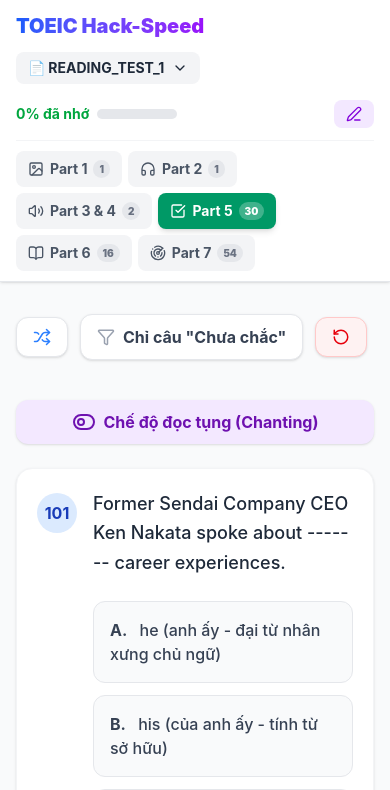
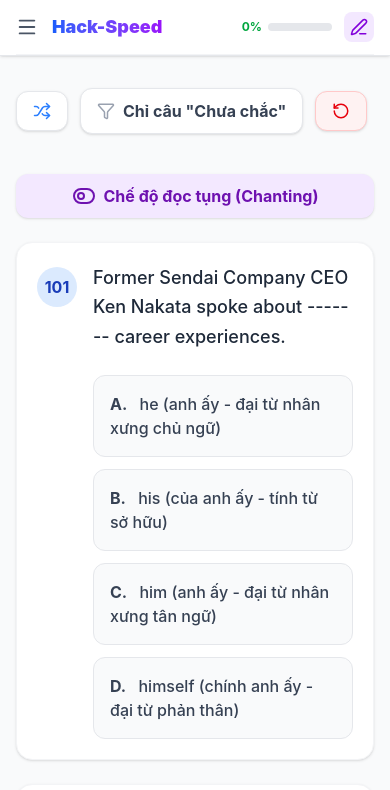
Before and after one commit to CrisVuBao/LuyenDeTiengAnh, a React (Vite) app: page / in a window 390 px wide. Shown: the top 790 px of the page. Built offline with nearby package versions, Linux system fonts and the light colour scheme.

Commit message:
update header menu nha

```diff
--- a/src/App.jsx
+++ b/src/App.jsx
@@ -9,7 +9,7 @@ import AdminPanel from './components/AdminPanel';
 import useConfidence from './hooks/useConfidence';
 import {
   Image as ImageIcon, Headphones, Volume2, CheckSquare,
-  BookOpen, Radar, Edit3, ChevronDown, Plus, Trash2
+  BookOpen, Radar, Edit3, ChevronDown, Plus, Trash2, Menu
 } from 'lucide-react';
 
 const STORAGE_KEY = 'toeic_hack_tests';
@@ -20,6 +20,7 @@ function App() {
   const [activeTestIdx, setActiveTestIdx] = useState(0);
   const [activeTab, setActiveTab] = useState('p5');
   const [showTestMenu, setShowTestMenu] = useState(false);
+  const [isMobileMenuOpen, setIsMobileMenuOpen] = useState(false);
 
   // Load from localStorage on mount
   useEffect(() => {
@@ -129,6 +130,11 @@ function App() {
     setShowTestMenu(false);
   };
 
+  const handleTabClick = (id) => {
+    setActiveTab(id);
+    setIsMobileMenuOpen(false); // Auto collapse on mobile when tab is clicked
+  };
+
   // --- Tab config ---
   const tabs = [
     { id: 'p1', label: 'Part 1', icon: <ImageIcon size={16} />, color: 'blue' },
@@ -143,32 +149,20 @@ function App() {
     return <div className="flex justify-center items-center h-screen font-bold text-xl text-gray-500 animate-pulse">Đang nạp dữ liệu Hack-Speed...</div>;
   }
 
-  return (
-    <div className="min-h-screen bg-gray-50 pb-20 font-sans">
-      {/* ===== HEADER ===== */}
-      <header className="bg-white shadow-sm border-b border-gray-200 sticky top-0 z-50">
-        <div className="max-w-7xl mx-auto px-4 md:px-8">
-          {/* Row 1: Logo + Test Selector + Progress + Admin */}
-          <div className="flex flex-wrap items-center justify-between py-3 border-b border-gray-100 gap-4">
-            <div className="flex flex-wrap items-center gap-3 md:gap-4 w-full md:w-auto">
-              <h1 className="text-xl md:text-2xl font-black bg-gradient-to-r from-blue-600 to-purple-600 bg-clip-text text-transparent whitespace-nowrap">
-                TOEIC Hack-Speed
-              </h1>
-
-              {/* Test selector dropdown */}
-              <div className="relative">
+  const TestSelectorDropdown = () => (
+    <div className="relative w-full md:w-auto">
       <button
         onClick={() => setShowTestMenu(!showTestMenu)}
-                  className="flex items-center gap-2 bg-gray-100 hover:bg-gray-200 px-3 py-1.5 md:px-4 md:py-2 rounded-lg font-bold text-gray-800 text-sm md:text-base transition-colors"
+        className="flex items-center justify-between md:justify-start gap-2 bg-gray-100 hover:bg-gray-200 px-3 py-2 rounded-lg font-bold text-gray-800 text-sm md:text-base transition-colors w-full md:w-auto"
       >
-                  📄 {activeTest.testId}
+        <span>📄 {activeTest.testId}</span>
         <ChevronDown size={16} className={`transition-transform ${showTestMenu ? 'rotate-180' : ''}`} />
       </button>
 
       {showTestMenu && (
         <>
           <div className="fixed inset-0 z-40" onClick={() => setShowTestMenu(false)}></div>
-                    <div className="absolute top-full left-0 mt-2 w-64 bg-white rounded-xl shadow-xl border border-gray-200 z-50 overflow-hidden">
+          <div className="absolute top-full left-0 mt-2 w-full md:w-64 bg-white rounded-xl shadow-xl border border-gray-200 z-50 overflow-hidden">
             <div className="p-2 border-b border-gray-100 bg-gray-50">
               <p className="text-xs font-bold text-gray-500 uppercase px-2">Chọn đề thi</p>
             </div>
@@ -182,7 +176,7 @@ function App() {
                 >
                   <span
                     className="flex-1 font-semibold"
-                              onClick={() => { setActiveTestIdx(i); setShowTestMenu(false); }}
+                    onClick={() => { setActiveTestIdx(i); setShowTestMenu(false); setIsMobileMenuOpen(false); }}
                   >
                     {i === activeTestIdx && '✅ '}{t.testId}
                     <span className="text-xs text-gray-400 ml-2">
@@ -209,14 +203,42 @@ function App() {
         </>
       )}
     </div>
+  );
+
+  return (
+    <div className="min-h-screen bg-gray-50 pb-20 font-sans">
+      {/* ===== HEADER ===== */}
+      <header className="bg-white shadow-sm border-b border-gray-200 sticky top-0 z-50">
+        <div className="max-w-7xl mx-auto px-4 md:px-8">
+
+          {/* Row 1: Always visible (Compact) */}
+          <div className="flex items-center justify-between py-2.5 border-b border-gray-100">
+
+            {/* Left: Mobile Toggle & Logo */}
+            <div className="flex items-center gap-2 md:gap-4">
+              <button
+                onClick={() => setIsMobileMenuOpen(!isMobileMenuOpen)}
+                className="md:hidden p-1.5 -ml-1.5 text-gray-600 rounded-lg hover:bg-gray-100 transition-colors"
+              >
+                <Menu size={22} />
+              </button>
+
+              <h1 className="text-lg md:text-2xl font-black bg-gradient-to-r from-blue-600 to-purple-600 bg-clip-text text-transparent whitespace-nowrap">
+                Hack-Speed
+              </h1>
+
+              {/* Desktop Test Selector */}
+              <div className="hidden md:block">
+                <TestSelectorDropdown />
+              </div>
             </div>
 
-            {/* Progress & Admin Button */}
-            <div className="flex items-center gap-4 w-full md:w-auto justify-between md:justify-end">
+            {/* Right: Progress & Admin Button */}
+            <div className="flex items-center gap-3">
               {activeTab !== 'admin' && (
-                <div className="flex items-center gap-2 md:gap-3" title={`${currentProgress}% of all questions in this test`}>
-                  <span className="text-sm font-bold text-green-600 whitespace-nowrap">{currentProgress}% đã nhớ</span>
-                  <div className="w-20 md:w-28 h-2.5 bg-gray-200 rounded-full overflow-hidden">
+                <div className="flex items-center gap-1.5 md:gap-3" title={`${currentProgress}% of all questions in this test`}>
+                  <span className="text-xs md:text-sm font-bold text-green-600 whitespace-nowrap">{currentProgress}%</span>
+                  <div className="w-16 md:w-28 h-2 md:h-2.5 bg-gray-200 rounded-full overflow-hidden">
                     <div className="h-full bg-gradient-to-r from-green-400 to-emerald-500 transition-all duration-500" style={{ width: `${currentProgress}%` }}></div>
                   </div>
                 </div>
@@ -224,30 +246,38 @@ function App() {
 
               <button
                 onClick={() => setActiveTab('admin')}
-                className={`flex items-center gap-1.5 px-3 py-1.5 md:px-4 md:py-2 rounded-lg font-bold text-sm transition-all duration-200 ${
+                className={`flex items-center justify-center p-1.5 md:px-4 md:py-2 rounded-lg font-bold text-sm transition-all duration-200 ${
                   activeTab === 'admin'
                     ? 'bg-purple-600 text-white shadow-md'
                     : 'bg-purple-100 text-purple-700 hover:bg-purple-200'
                 }`}
+                title="Nhập Liệu"
               >
-                <Edit3 size={16} /> <span className="hidden sm:inline">Nhập Liệu</span>
+                <Edit3 size={18} className="md:w-4 md:h-4" />
+                <span className="hidden md:inline md:ml-1.5">Nhập Liệu</span>
               </button>
             </div>
           </div>
 
-          {/* Row 2: Part tabs — NO scrolling, wrapped naturally */}
-          <nav className="flex flex-wrap gap-1.5 py-2.5">
+          {/* Row 2: Collapsible Menu (Test Selector & Tabs) */}
+          <div className={`${isMobileMenuOpen ? 'block' : 'hidden'} md:block py-2.5 space-y-3 md:space-y-0`}>
+
+            {/* Mobile Test Selector */}
+            <div className="md:hidden w-full">
+              <TestSelectorDropdown />
+            </div>
+
+            {/* Part tabs — Horizontal scroll on mobile, wrap on desktop */}
+            <nav className="flex overflow-x-auto md:flex-wrap gap-1.5 pb-1 md:pb-0 hide-scrollbar">
               {tabs.map(tab => {
                 const isActive = activeTab === tab.id;
                 let activeClass = '';
                 if (isActive) {
-                if (tab.color === 'purple') activeClass = 'bg-purple-600 text-white shadow-md';
-                else if (tab.color === 'teal') activeClass = 'bg-teal-600 text-white shadow-md';
+                  if (tab.color === 'teal') activeClass = 'bg-teal-600 text-white shadow-md';
                   else if (tab.color === 'green') activeClass = 'bg-emerald-600 text-white shadow-md';
                   else activeClass = 'bg-blue-600 text-white shadow-md';
                 }
 
-              // Count items for this tab
                 let count = 0;
                 if (tab.id === 'p1') count = activeTest.part1?.length || 0;
                 else if (tab.id === 'p2') count = activeTest.part2?.length || 0;
@@ -259,12 +289,12 @@ function App() {
                 return (
                   <button
                     key={tab.id}
-                  onClick={() => setActiveTab(tab.id)}
-                  className={`flex items-center gap-1.5 px-3 py-2 rounded-lg font-bold text-sm transition-all duration-200
+                    onClick={() => handleTabClick(tab.id)}
+                    className={`flex items-center gap-1.5 px-3 py-2 rounded-lg font-bold text-sm transition-all duration-200 whitespace-nowrap
                       ${isActive ? activeClass : 'bg-gray-100 text-gray-600 hover:bg-gray-200'}`}
                   >
                     {tab.icon} {tab.label}
-                  {tab.id !== 'admin' && count > 0 && (
+                    {count > 0 && (
                       <span className={`text-[10px] font-black px-1.5 py-0.5 rounded-full ${isActive ? 'bg-white/25 text-white' : 'bg-gray-200 text-gray-500'}`}>
                         {count}
                       </span>
@@ -273,6 +303,7 @@ function App() {
                 );
               })}
             </nav>
+          </div>
         </div>
       </header>
 
--- a/src/index.css
+++ b/src/index.css
@@ -13,3 +13,6 @@ body {
   font-family: Inter, system-ui, Avenir, Helvetica, Arial, sans-serif;
   background-color: #f3f4f6; /* bg-gray-100 */
 }
+
+.hide-scrollbar::-webkit-scrollbar { display: none; }
+.hide-scrollbar { -ms-overflow-style: none; scrollbar-width: none; }
```
Lines whose indentation alone changed are shown as unchanged.
